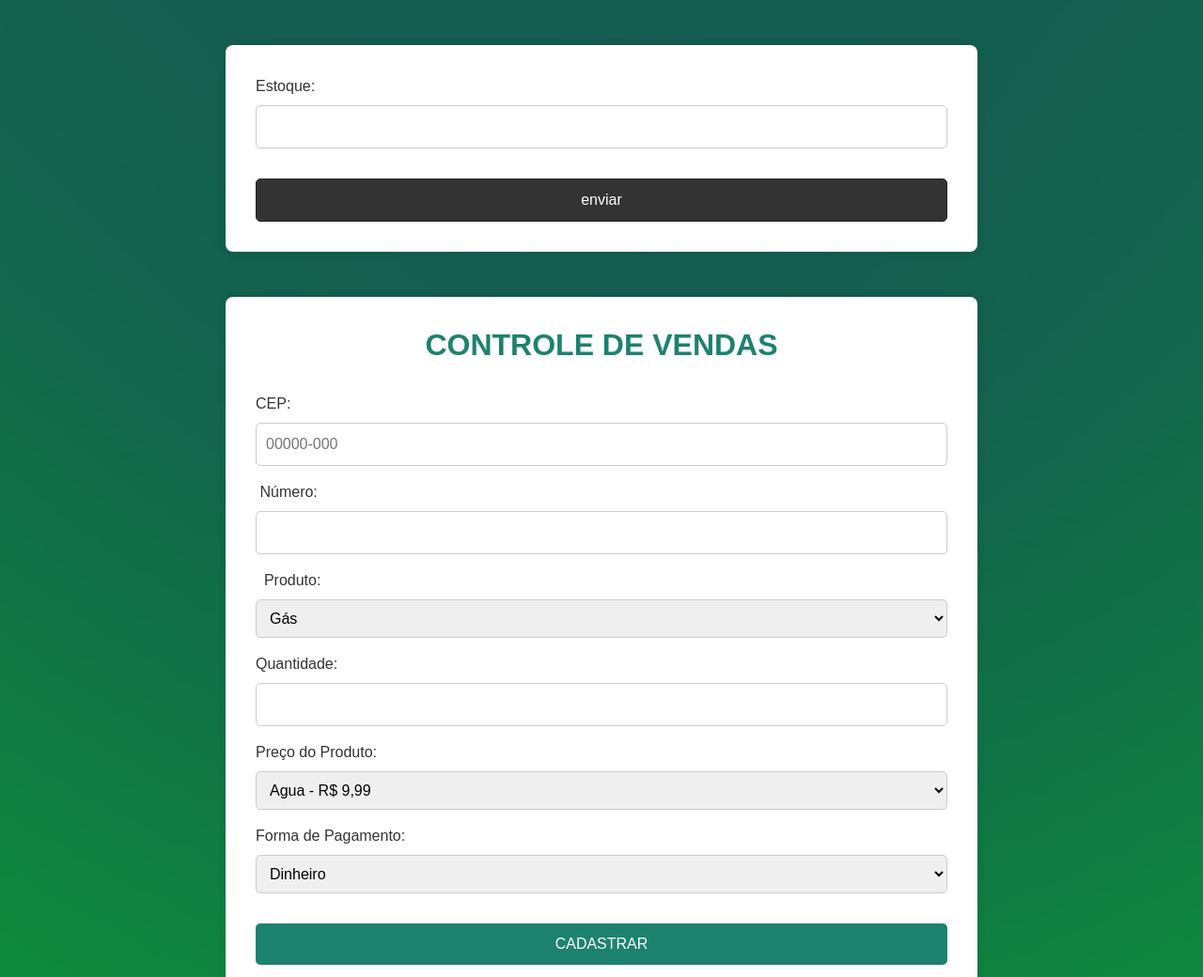
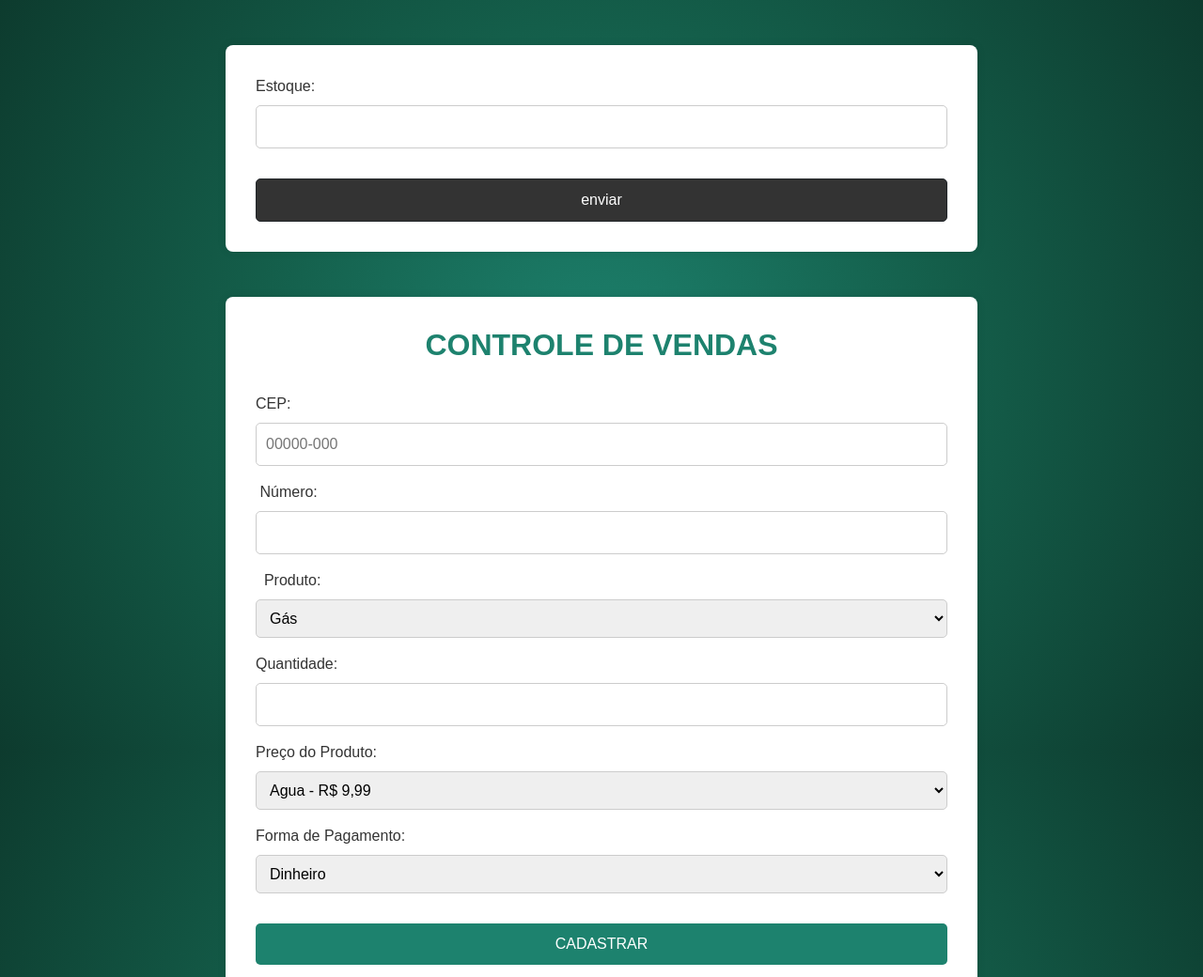
Before and after one commit to batatinhachips/AlcaGas, a PHP site: page /visao/estoque.php in a window 1280 px wide. Shown: the top 1040 px of the page at 94% size. Run offline with PHP 8.4, Linux system fonts and the light colour scheme; data that the repository does not hold is empty; some libraries are stand-ins or nearby versions.

Commit message:
Add files via upload

```diff
--- a/recursos/css/estoque.css
+++ b/recursos/css/estoque.css
@@ -9,7 +9,7 @@ html, body {
 
 /* Background e centralização para a página de vendas */
 body {
-    background-image: url('../imagens/bg2.png');
+    background: radial-gradient(circle at center, #1D826E, #145E4A, #0D3B2E);
     background-size: cover;
     background-position: center;
     color: #333;
@@ -21,6 +21,11 @@ body {
     overflow-y: auto;
 }
 
+
+.vendas {
+    margin-bottom: 10rem;
+}
+
 .container {
     max-width: 50rem;
     margin-top: 3rem;
@@ -28,10 +33,6 @@ body {
     background-color: #fff;
     border-radius: 0.5rem;
     box-shadow: 0 0 0.625rem rgba(0, 0, 0, 0.1);
-}
-
-.vendas {
-    margin-bottom: 10rem;
 }
 
 
```
